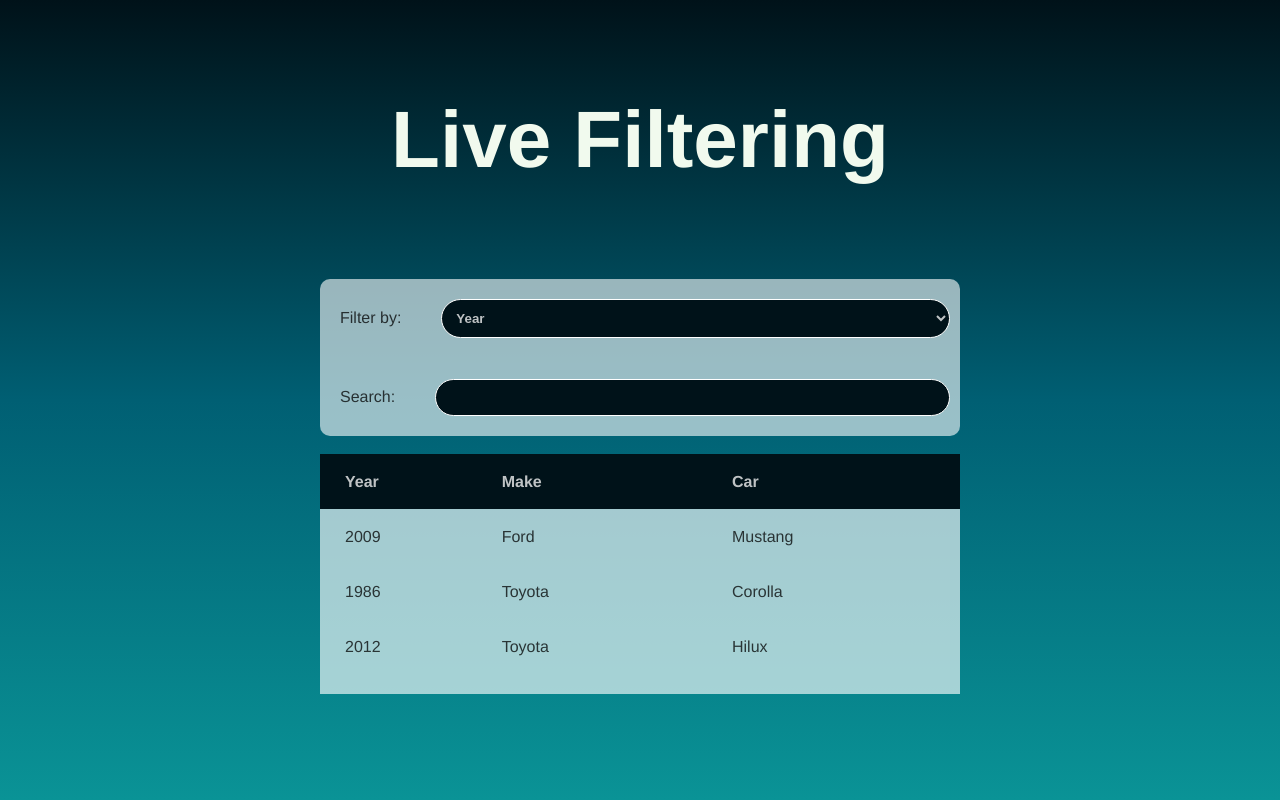
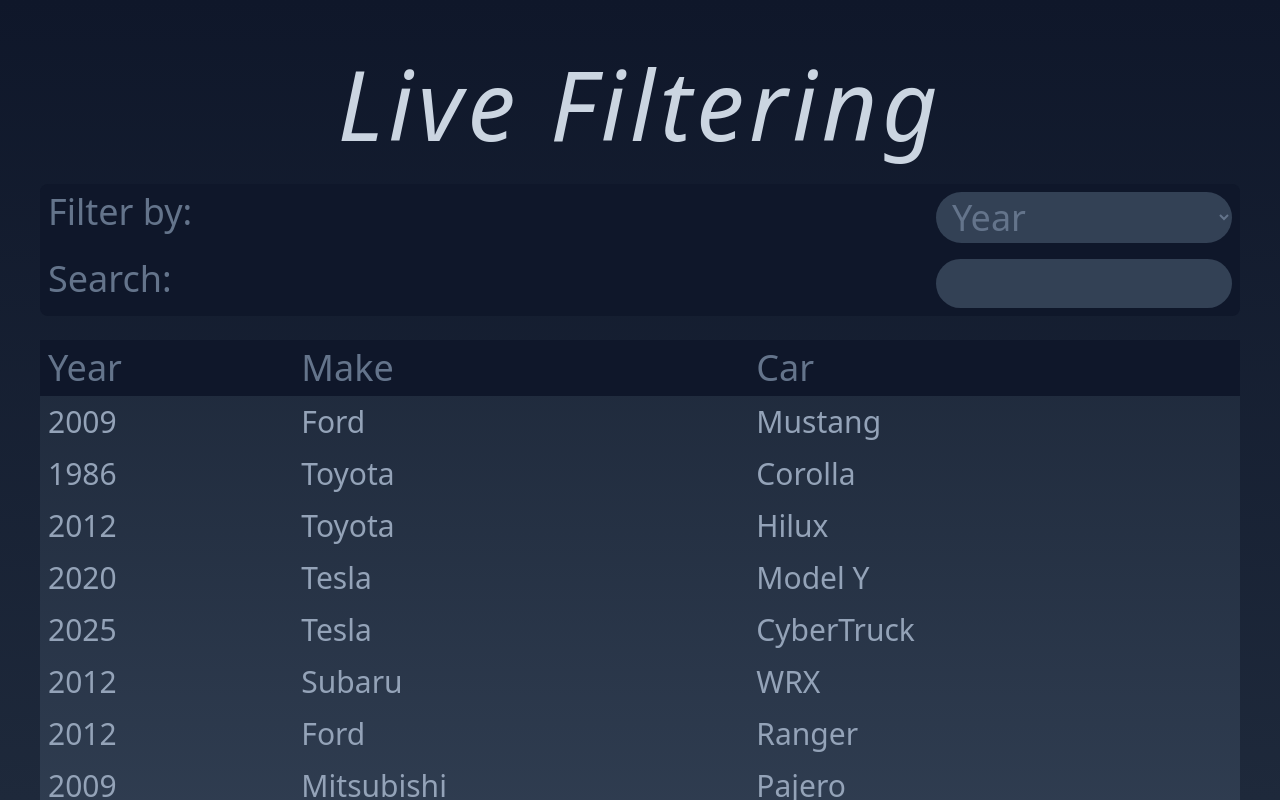
Before and after one commit to luisdlpr/live-filter-react-useeffect, a React (Create React App) app: page / in a window 1280 px wide. Built offline with nearby package versions, Linux system fonts and the light colour scheme.

Commit message:
Improved styling further using tailwind.css, will clean up code before merging.

```diff
--- a/package.json
+++ b/package.json
@@ -34,5 +34,8 @@
       "last 1 firefox version",
       "last 1 safari version"
     ]
+  },
+  "devDependencies": {
+    "tailwindcss": "^3.2.6"
   }
 }
--- a/src/App.css
+++ b/src/App.css
@@ -1,102 +1,104 @@
-.title {
-  display: flex;
-  justify-content: center;
-  font-family: Helvetica, sans-serif, Arial;
-  color: #f1faee;
-  margin: 0;
-  padding-top: 5vh;
-  padding-bottom: 5vh;
-}
+@tailwind base;
+@tailwind components;
+@tailwind utilities;
 
-.title > h1 {
-  flex: 100%;
-  font-size: 10vh;
-  flex-grow: 10;
-  align-self: center;
-  text-align: center;
-}
+/* .title { */
+/*   display: flex; */
+/*   justify-content: center; */
+/*   color: #f1faee; */
+/*   margin: 0; */
+/*   padding-top: 5vh; */
+/*   padding-bottom: 5vh; */
+/* } */
 
-html, body {
-  margin: 0;
-  width: 100vw;
-  height: 100vh;
-}
+/* .title > h1 { */
+/*   flex: 100%; */
+/*   font-size: 10vh; */
+/*   flex-grow: 10; */
+/*   align-self: center; */
+/*   text-align: center; */
+/* } */
 
-.container {
-  background-image: linear-gradient(#001219, #005f73, #0a9396);
-  height: 100vh;
-  width: 100vw;
-  margin: 0;
-}
+/* html, body { */
+/*   margin: 0; */
+/*   width: 100vw; */
+/*   height: 100vh; */
+/* } */
+/*    */
+/* .container { */
+/*   background-image: linear-gradient(#001219, #005f73, #0a9396); */
+/*   height: 100vh; */
+/*   width: 100vw; */
+/*   margin: 0;  */
+/* } */
 
-.search, .objectList {
-  width: 50vw;
-  margin: auto;
-  font-family: Helvetica, sans-serif, Arial;
-  color: rgba(0, 0, 0, 0.75);
-}
+/* .search, .objectList { */
+/*   width: 50vw; */
+/*   margin: auto; */
+/*   color: rgba(0, 0, 0, 0.75); */
+/* } */
 
-.search {
-  background-color: rgba(255,255,255,0.6);
-  border-radius: 10px;
-  height: auto;
-}
+/* .search { */
+/*   background-color: rgba(255,255,255,0.6); */
+/*   border-radius: 10px; */
+/*   height: auto; */
+/* } */
 
-.search > form > div {
-  padding-top: 20px;
-  padding-bottom: 20px;
-  margin-left: 10px;
-  display: flex;
-  gap: 30px;
-}
+/* .search > form > div { */
+/*   padding-top: 20px; */
+/*   padding-bottom: 20px; */
+/*   margin-left: 10px; */
+/*   display: flex; */
+/*   gap: 30px; */
+/* } */
 
-label {
-  padding: 10px;
-  order: 1;
-  align-self: flex-start;
-}
+/* label { */
+/*   padding: 10px; */
+/*   order: 1; */
+/*   align-self: flex-start; */
+/* } */
 
-input, select {
-  order: 2;
-  flex-grow: 4;
-  align-self: flex-end;
-  justify-content: flex-end;
-  background: #001219;
-  border: 1px solid white;
-  border-radius: 100px;
-  color: rgba(255, 255, 255, 0.75);
-  margin-right: 10px;
-  width: 20vw;
-  padding: 10px;
-  font-weight: bold;
-}
+/* input, select { */
+/*   order: 2; */
+/*   flex-grow: 4; */
+/*   align-self: flex-end; */
+/*   justify-content: flex-end; */
+/*   background: #001219; */
+/*   border: 1px solid white; */
+/*   border-radius: 100px; */
+/*   color: rgba(255, 255, 255, 0.75); */
+/*   margin-right: 10px; */
+/*   width: 20vw; */
+/*   padding: 10px; */
+/*   font-weight: bold; */
+/* } */
 
-.objectList {
-  display: flex;
-  justify-content: center;
-  overflow-y: auto;
-  height: 30vh;
-}
+/* .objectList { */
+/*   display: flex; */
+/*   justify-content: center; */
+/*   overflow-y: auto; */
+/*   height: 30vh; */
+/* } */
 
-table {
-  width: 100%;
-  border-collapse: collapse;
-  background-color: rgba(255,255,255,0);
-}
+/* table { */
+/*   width: 100%; */
+/*   border-collapse: collapse; */
+/*   background-color: rgba(255,255,255,0); */
+/* } */
 
-th, tr, td {
-  text-align: left;
-  text-indent: 10px;
-  padding: 15px;
-  height: 25px;
-  background-color: rgba(255,255,255,0.4);
-}
+/* th, tr, td { */
+/*   text-align: left; */
+/*   text-indent: 10px; */
+/*   padding: 15px; */
+/*   height: 25px; */
+/*   background-color: rgba(255,255,255,0.4); */
+/* } */
 
-th {
-  background-color: #001219;
-  color: rgba(255, 255, 255, 0.75);
-}
+/* th { */
+/*   background-color: #001219; */
+/*   color: rgba(255, 255, 255, 0.75); */
+/* } */
 
-tr:hover, td:hover, th:hover {
-  background-color: rgba(0, 0, 0, 0.3);
-}
+/* tr:hover, td:hover, th:hover { */
+/*   background-color: rgba(0, 0, 0, 0.3); */
+/* } */
--- a/src/App.js
+++ b/src/App.js
@@ -19,7 +19,8 @@ const objects = [
 ];
 
 function App() {
-  // State hooks for search and search types as well as current set of listed objects.
+  // State hooks for search and search types as well as current set of
+  // listed objects.
   const [inputSearch, setInputSearch] = useState("");
   const [inputType, setInputType] = useState("year");
   const [filteredObjects, setFilteredObjects] = useState(objects)
@@ -33,17 +34,24 @@ function App() {
     setInputType(e.target.value);
   };
 
-  // whenever search state is updated, as a side effect create a new, filtered set of objects to display.
+  // whenever search state is updated, as a side effect create a new,
+  // filtered set of objects to display.
   useEffect(() => {
     setFilteredObjects(() => {
-      const newObjects = objects.filter(item => item[inputType].toLowerCase().includes(inputSearch.toLowerCase()));
+      const newObjects = objects.filter(item =>
+        item[inputType].toLowerCase().includes(inputSearch.toLowerCase())
+      );
       return newObjects;
     });
   }, [inputSearch, inputType]);
 
   // get filtered object list in JSX
   let listItems = filteredObjects.map((item) => {
-    let entries = details.map((key) => <td> { item[key.toLowerCase()] } </td>);
+    let entries = details.map((key) =>
+      <td className="p-2 text-slate-400 font-sans text-3xl font-thin">
+        { item[key.toLowerCase()] }
+      </td>
+    );
     return (
       <>
         <tr>
@@ -60,28 +68,64 @@ function App() {
 
   // HTML/JSX to display
   return (
-    <body className="container">
-      <div className="title"><h1>Live Filtering</h1></div>
-      <div>
-        <div className="search">
-          <form>
-            <div>
-              <label htmlFor="input-type">Filter by:</label>
-              <select name="Search by" id="input-type" onChange={inputTypeHandler}>
+    <body className="h-screen bg-gradient-to-b from-slate-900 to-slate-800
+      w-screen overflow-auto p-10">
+      {/* title */}
+      <div className="container object-top mx-auto">
+        <h1 className="font-sans text-8xl truncate font-thin italic
+          tracking-wider text-center text-slate-300 p-4 pb-8">
+          Live Filtering
+        </h1>
+      </div>
+      {/* filters container */}
+      <div className="container object-center mx-auto">
+        <div>
+          <form className="bg-slate-900 rounded-lg">
+            <div className="p-2 flex flex-row justify-between">
+              <div className="basis-1/2">
+                <label className="text-slate-500 font-sans font-thin text-4xl"
+                  htmlFor="input-type">
+                  Filter by:
+                </label>
+              </div>
+              <div className="basis-1/2">
+                <
+                  select
+                  className="bg-slate-700 text-slate-500 indent-3 w-1/2
+                    float-right rounded-full h-full text-4xl font-thin
+                    font-sans"
+                  name="Search by"
+                  id="input-type"
+                  onChange={inputTypeHandler}
+                >
                 { listSearchType }
-              </select>
+                </select>
+              </div>
             </div>
-            <div>
-              <label htmlFor="input-search">Search:</label>
-              <input type="text" id="input-search" onChange={inputSearchHandler}/>
+            <div className="p-2 flex flex-row justify-between">
+              <div className="basis-1/2">
+                <label htmlFor="input-search"
+                  className="w-full text-slate-500 font-sans font-thin
+                  text-4xl">
+                  Search:
+                </label>
+              </div>
+              <div className="basis-1/2">
+                <input className="bg-slate-700 text-slate-500 indent-3 w-1/2
+                  float-right rounded-full h-full text-4xl font-thin font-sans"
+                  type="text" id="input-search" onChange={inputSearchHandler}/>
+              </div>
             </div>
           </form>
         </div>
+
         <br/>
-        <div className="objectList">
-          <table>
-              <tr>
-                { details.map((item) => <th>{ item }</th>) }
+
+        <div className="container mx-auto columns-1">
+          <table className="table-auto w-full border-collapse bg-gradient-to-b from-slate-800 to-slate-700
+            text-left">
+              <tr className="bg-slate-900">
+                { details.map((item) => <th className="p-2 text-4xl font-thin text-slate-500">{ item }</th>) }
               </tr>
               {listItems}
           </table>
--- /dev/null
+++ b/src/index.css
@@ -0,0 +1,3 @@
+@tailwind base;
+@tailwind components;
+@tailwind utilities;
--- /dev/null
+++ b/tailwind.config.js
@@ -0,0 +1,12 @@
+/** @type {import('tailwindcss').Config} */
+module.exports = {
+  content: [
+    "./src/**/*.{js,jsx,ts,tsx}",
+  ],
+  theme: {
+    fontFamily: {
+        'sans2': ['Proxima Nova']
+    },
+  },
+  plugins: [],
+}
```
Also changed, not shown: 1 other file (tests, documents, lock files or other folders).
